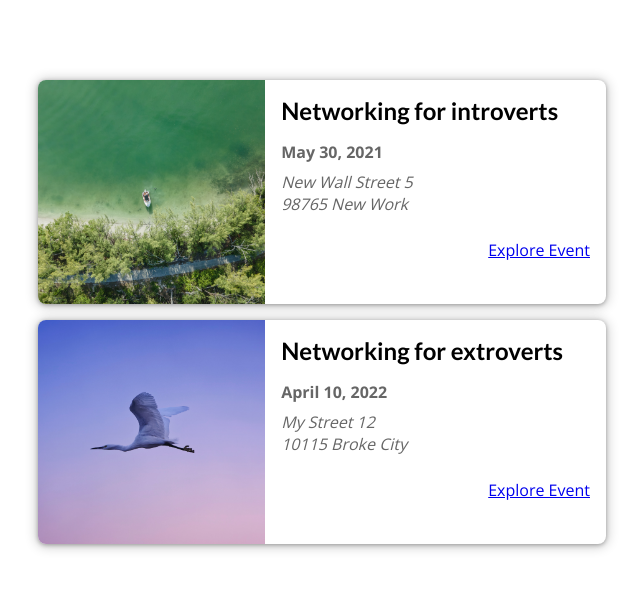
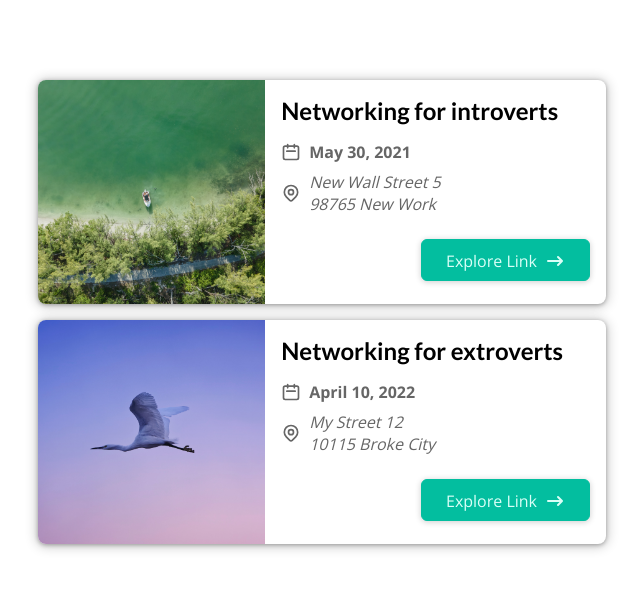
Before and after one commit to furkan-cloud/nextjs-project, a Next.js app: page / in a window 1280 px wide. Shown: the top 590 px of the page, without its empty margins (338-981 px from the left). Built offline with nearby package versions, Linux system fonts and the light colour scheme.

Commit message:
button and icons added

```diff
--- a/components/events/event-item.js
+++ b/components/events/event-item.js
@@ -1,6 +1,10 @@
 import React from "react";
 import Link from "next/link";
 import classes from "./evet-item.module.css";
+import Button from "../ui/button";
+import DateIcon from "../icons/date-icon";
+import AddressIcon from "../icons/address-icon";
+import ArrowRightIcon from "../icons/arrow-right-icon";
 
 const EventItem = (props) => {
   const { title, image, date, location, id } = props;
@@ -21,14 +25,21 @@
         <div className={classes.summary}>
           <h2>{title}</h2>
           <div className={classes.date}>
+            <DateIcon />
             <time>{humanReadableDate}</time>
           </div>
           <div className={classes.address}>
+            <AddressIcon />
             <address>{formattedAddress}</address>
           </div>
         </div>
         <div className={classes.actions}>
-          <Link href={exploreLink}>Explore Event</Link>
+          <Button link={exploreLink}>
+            <span>Explore Link</span>
+            <span className={classes.icon}>
+              <ArrowRightIcon />
+            </span>
+          </Button>
         </div>
       </div>
     </li>
--- /dev/null
+++ b/components/icons/address-icon.js
@@ -0,0 +1,25 @@
+function AddressIcon() {
+  return (
+    <svg
+      xmlns='http://www.w3.org/2000/svg'
+      fill='none'
+      viewBox='0 0 24 24'
+      stroke='currentColor'
+    >
+      <path
+        strokeLinecap='round'
+        strokeLinejoin='round'
+        strokeWidth={2}
+        d='M17.657 16.657L13.414 20.9a1.998 1.998 0 01-2.827 0l-4.244-4.243a8 8 0 1111.314 0z'
+      />
+      <path
+        strokeLinecap='round'
+        strokeLinejoin='round'
+        strokeWidth={2}
+        d='M15 11a3 3 0 11-6 0 3 3 0 016 0z'
+      />
+    </svg>
+  );
+}
+
+export default AddressIcon;
--- /dev/null
+++ b/components/icons/arrow-right-icon.js
@@ -0,0 +1,17 @@
+function ArrowRightIcon() {
+  return (
+    <svg
+      xmlns='http://www.w3.org/2000/svg'
+      viewBox='0 0 20 20'
+      fill='currentColor'
+    >
+      <path
+        fillRule='evenodd'
+        d='M12.293 5.293a1 1 0 011.414 0l4 4a1 1 0 010 1.414l-4 4a1 1 0 01-1.414-1.414L14.586 11H3a1 1 0 110-2h11.586l-2.293-2.293a1 1 0 010-1.414z'
+        clipRule='evenodd'
+      />
+    </svg>
+  );
+}
+
+export default ArrowRightIcon;
--- /dev/null
+++ b/components/icons/date-icon.js
@@ -0,0 +1,19 @@
+function DateIcon() {
+  return (
+    <svg
+      xmlns='http://www.w3.org/2000/svg'
+      fill='none'
+      viewBox='0 0 24 24'
+      stroke='currentColor'
+    >
+      <path
+        strokeLinecap='round'
+        strokeLinejoin='round'
+        strokeWidth={2}
+        d='M8 7V3m8 4V3m-9 8h10M5 21h14a2 2 0 002-2V7a2 2 0 00-2-2H5a2 2 0 00-2 2v12a2 2 0 002 2z'
+      />
+    </svg>
+  );
+}
+
+export default DateIcon;
--- /dev/null
+++ b/components/ui/button.js
@@ -0,0 +1,12 @@
+import Link from "next/link";
+import classes from "./button.module.css";
+
+function Button(props) {
+  return (
+    <Link href={props.link}>
+      <a className={classes.btn}>{props.children}</a>
+    </Link>
+  );
+}
+
+export default Button;
--- /dev/null
+++ b/components/ui/button.module.css
@@ -0,0 +1,18 @@
+.btn {
+    text-decoration: none;
+    cursor: pointer;
+    font: inherit;
+    background-color: #03be9f;
+    border: 1px solid #03be9f;
+    border-radius: 6px;
+    color: #dafff7;
+    padding: 0.5rem 1.5rem;
+    text-align: center;
+    box-shadow: 0 1px 6px rgba(0, 0, 0, 0.2);
+  }
+
+  .btn:hover,
+  .btn:active {
+    background-color: #02afa1;
+    border-color: #02afa1;
+  }
```
